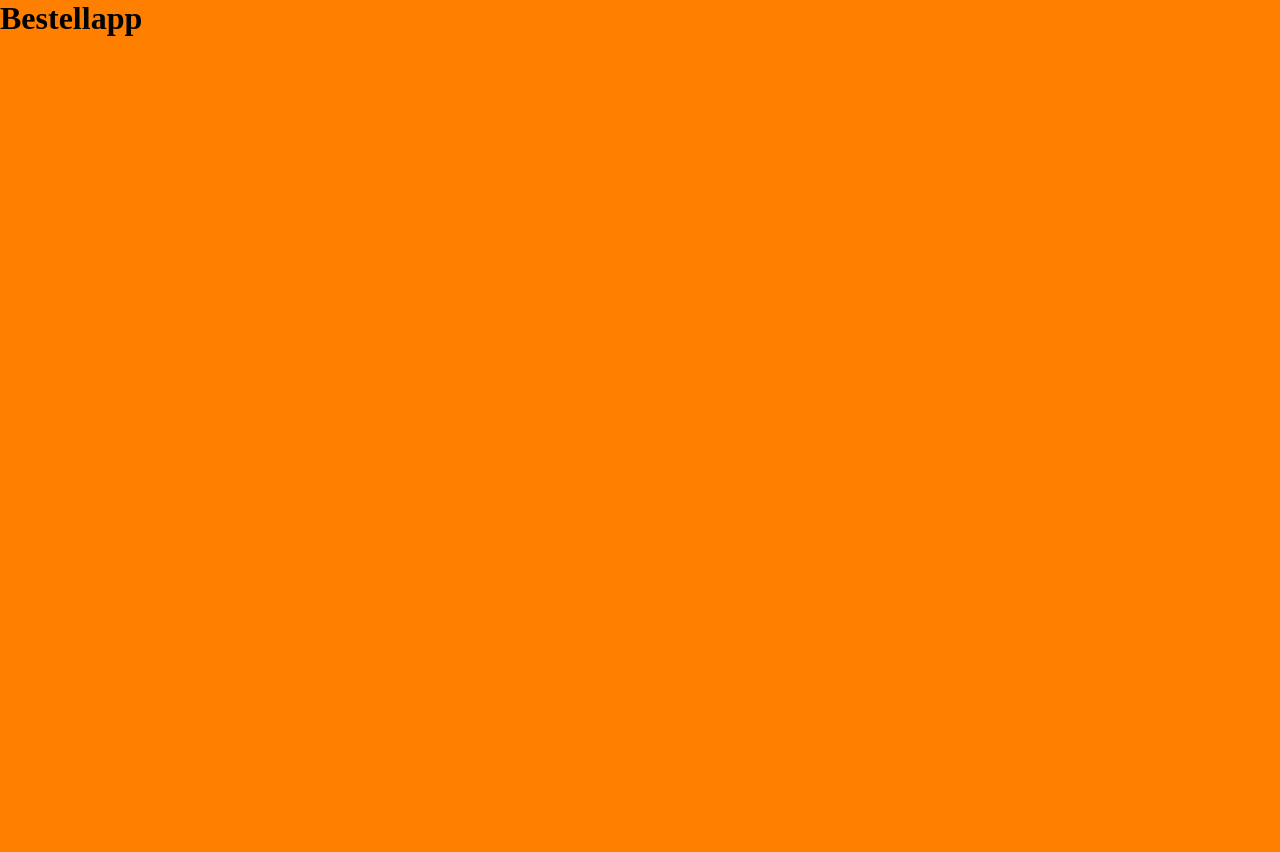
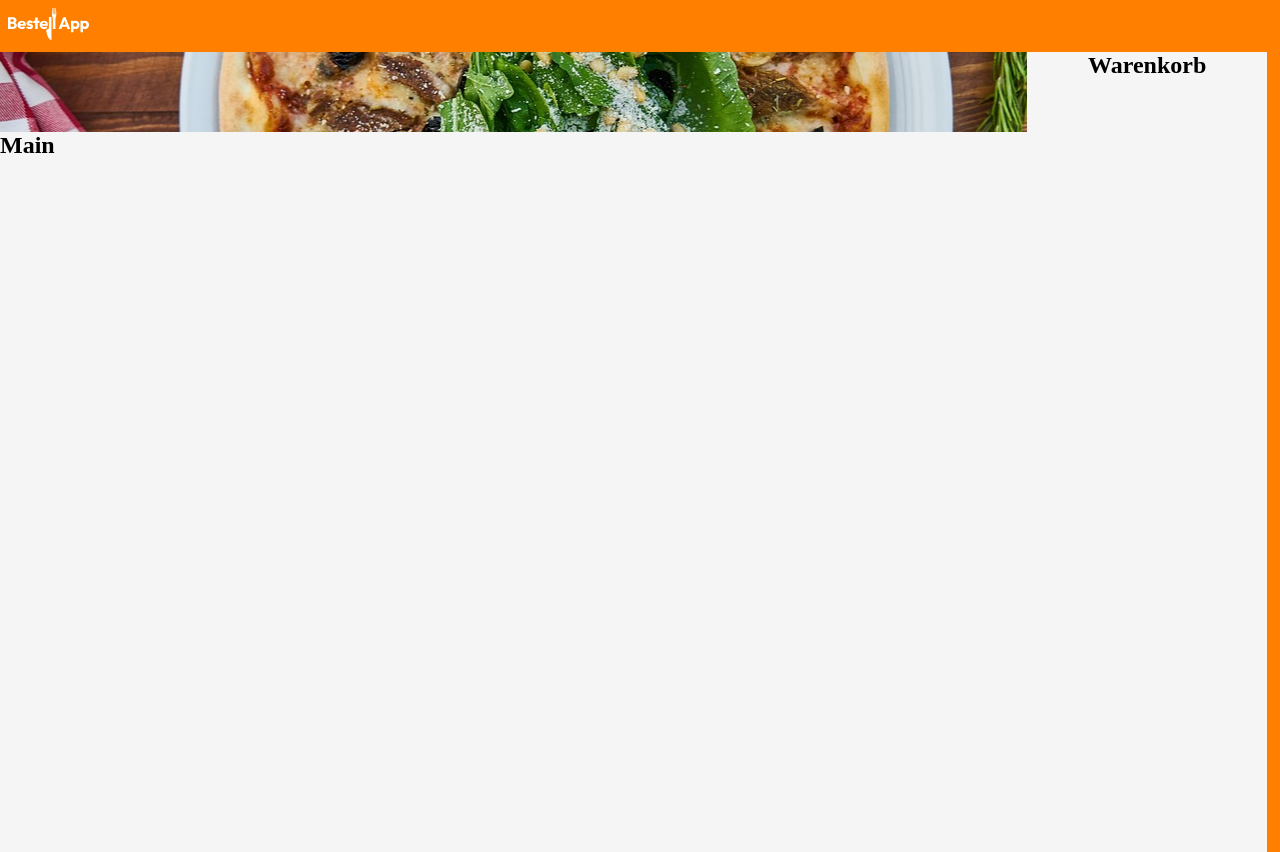
Before and after one commit to StefanHellerDev/Bestellapp, a plain HTML site: page index.html in a window 1280 px wide. Before the commit the page ends 800 px from the top, so only its background shows below. Drawn offline with Linux system fonts and the light colour scheme.

Commit message:
working on the main layout

```diff
--- a/index.html
+++ b/index.html
@@ -4,7 +4,7 @@
 <head>
   <meta charset="UTF-8" />
   <meta name="viewport" content="width=device-width, initial-scale=1.0" />
-  <link rel="icon" type="image/x-icon" href="img/logo_small.png" />
+  <link rel="icon" type="image/x-icon" href="./assets/icons/favicon.ico" />
 
   <title>Bestellapp</title>
 
@@ -18,14 +18,20 @@
 
 <body>
 
-  <h1>Bestellapp</h1>
+
 
   <header>
-    <nav>
-    </nav>
+    <img src="./assets/img/Bestell App- Logo.svg" alt="Logo">
   </header>
 
   <main>
+    <div class="bestellMain">
+      <div class="mainImage"></div>
+      <h2>Main</h2>
+    </div>
+    <div class="basketMain">
+      <h2>Warenkorb</h2>
+    </div>
   </main>
 
   <section>
--- a/style.css
+++ b/style.css
@@ -1,3 +1,33 @@
 body {
-    background-color: #FF8000;
+  background-color: #ff8000;
 }
+
+header img {
+  height: 32px;
+  margin: 8px;
+}
+
+main {
+  width: 99%;
+  display: flex;
+  justify-content: right;
+}
+
+.bestellMain {
+  background-color: whitesmoke;
+  flex: 1;
+}
+
+.mainImage {
+  height: 80px;
+  background-image: url("./assets/img/main.jpg"); */
+  background-size: cover;
+  background-position: center;
+}
+
+.basketMain {
+  background-color: whitesmoke;
+  width: 240px;
+  height: 100vh;
+  text-align: center;
+}
```
Also changed, not shown: assets/img/beilagen.jpg (added), assets/img/hauptgericht.jpg (added), assets/img/main.jpg (added), 1 other file.
